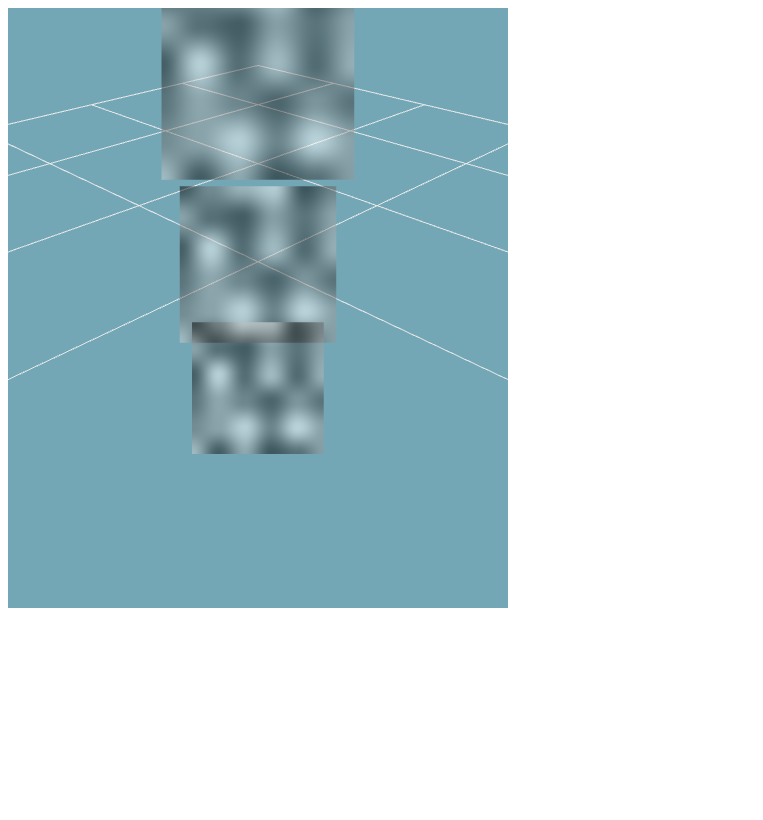
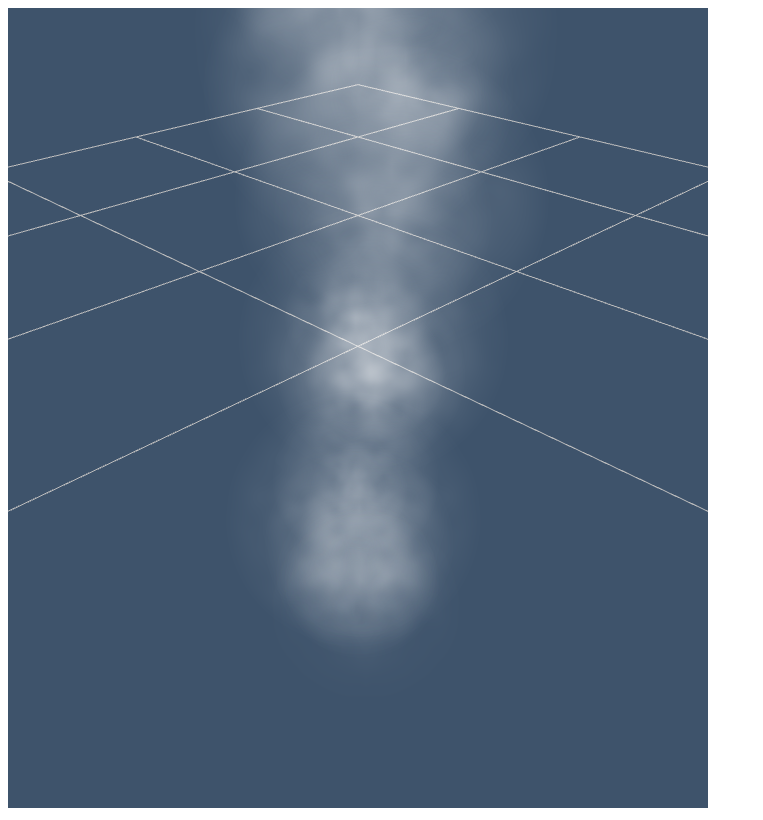
Before and after one commit to jobtalle/CurlySmoke, a plain HTML site: page index.html in a window 1280 px wide. Shown: the whole page, without its empty margins (0-763 px from the left). Drawn offline with Linux system fonts and the light colour scheme.

Commit message:
Implemented curl effect

```diff
--- a/index.html
+++ b/index.html
@@ -6,7 +6,7 @@
 </head>
 <body>
 <div id="wrapper">
-    <canvas id="renderer" width="500" height="600"></canvas>
+    <canvas id="renderer" width="700" height="800"></canvas>
 </div>
 <script type="module">
     import {boot} from "./js/boot.js";
--- a/js/boot.js
+++ b/js/boot.js
@@ -1,4 +1,4 @@
-export function boot(smoke, fps = 15) {
+export function boot(smoke, fps = 20) {
     const updateRate = 1 / fps;
     let lastTime = performance.now();
     let updateTime = 0;
--- a/js/gl/shaders/shaderSmoke.js
+++ b/js/gl/shaders/shaderSmoke.js
@@ -4,11 +4,11 @@ import {glslGlobals, UniformBlockGlobals} from "../uniforms/uniformBlockGlobals.
 export class ShaderSmoke extends Shader {
     // language=GLSL
     static #SHADER_NOISE = `
-        float hash(float n) {
+        float hash(const float n) {
             return fract(sin(n) * 43758.5453);
         }
 
-        float noise(vec3 x) {
+        float noise(const vec3 x) {
             vec3 p = floor(x);
             vec3 f = fract(x);
 
@@ -26,19 +26,47 @@ export class ShaderSmoke extends Shader {
     // language=GLSL
     static #SHADER_VERTEX = glslGlobals + `
         layout(location = 0) in vec3 position;
+        layout(location = 1) in float life;
+        layout(location = 2) in float scale;
+        layout(location = 3) in float noiseOffset;
+        layout(location = 4) in float rotation;
+
+        out float vY;
+        out float vAlpha;
+        out mat2 vRotation;
 
         void main() {
+            float life2 = life * life;
+            float angle = (life2 + 4.) * rotation;
+            float angleCos = cos(angle);
+            float angleSin = sin(angle);
+
             gl_Position = vp * vec4(position, 1.);
-            gl_PointSize = viewport.y * .2 * projection[1][1] / gl_Position.w;
+            gl_PointSize = viewport.y * scale * projection[1][1] / gl_Position.w;
+
+            vY = noiseOffset - position.y;
+            vAlpha = 4. * (life2 - life2 * life2);
+            vRotation = mat2(angleCos, -angleSin, angleSin, angleCos);
         }
         `;
 
     // language=GLSL
     static #SHADER_FRAGMENT = ShaderSmoke.#SHADER_NOISE + `
+        in float vY;
+        in float vAlpha;
+        in mat2 vRotation;
+
         out vec4 color;
 
+        float noiseOctaves(const vec3 x) {
+            return noise(x) * .5 + noise(x * 2.) * .3 + noise(x * 3.) * .2;
+        }
+
         void main() {
-            color = vec4(vec3(noise(vec3(gl_PointCoord.xy * 5., 1.))), .5);
+            float alpha = max(0., 1. - length(gl_PointCoord.xy - .5) * 2.) * vAlpha;
+            float noiseValue = .5 * .5 * noiseOctaves(vec3(vec2(abs(gl_PointCoord.x - .5), gl_PointCoord.y - .5) * vRotation * 5., vY));
+
+            color = vec4(vec3(1.), 2. * noiseValue * alpha);
         }
         `;
 
--- a/js/gl/shaders/shaders.js
+++ b/js/gl/shaders/shaders.js
@@ -3,6 +3,6 @@ import {Color} from "../../color.js";
 import {ShaderSmoke} from "./shaderSmoke.js";
 
 export class Shaders {
-    static GRID = new ShaderGrid(new Color("#e8e8e8"));
+    static GRID = new ShaderGrid(new Color("#bdbdbd"));
     static SMOKE = new ShaderSmoke();
 }
--- a/js/renderable/renderableSmoke.js
+++ b/js/renderable/renderableSmoke.js
@@ -6,7 +6,7 @@ import {Shaders} from "../gl/shaders/shaders.js";
 export class RenderableSmoke extends Renderable {
     static CAPACITY = 512;
 
-    static #STRIDE = 3;
+    static #STRIDE = 7;
 
     #staging = new Float32Array(RenderableSmoke.CAPACITY * RenderableSmoke.#STRIDE << 2);
     #vertices = new Buffer(gl.ARRAY_BUFFER, gl.DYNAMIC_DRAW, RenderableSmoke.CAPACITY * RenderableSmoke.#STRIDE << 2);
@@ -18,8 +18,21 @@ export class RenderableSmoke extends Renderable {
         this.bind();
 
         gl.bindBuffer(gl.ARRAY_BUFFER, this.#vertices.buffer);
+
         gl.enableVertexAttribArray(0);
-        gl.vertexAttribPointer(0, 3, gl.FLOAT, false, 12, 0);
+        gl.vertexAttribPointer(0, 3, gl.FLOAT, false, 28, 0);
+
+        gl.enableVertexAttribArray(1);
+        gl.vertexAttribPointer(1, 1, gl.FLOAT, false, 28, 12);
+
+        gl.enableVertexAttribArray(2);
+        gl.vertexAttribPointer(2, 1, gl.FLOAT, false, 28, 16);
+
+        gl.enableVertexAttribArray(3);
+        gl.vertexAttribPointer(3, 1, gl.FLOAT, false, 28, 20);
+
+        gl.enableVertexAttribArray(4);
+        gl.vertexAttribPointer(4, 1, gl.FLOAT, false, 28, 24);
     }
 
     stream(particles, time) {
@@ -32,6 +45,10 @@ export class RenderableSmoke extends Renderable {
             this.#staging[offset] = particles[particle].position.x + particles[particle].velocity.x * time;
             this.#staging[offset + 1] = particles[particle].position.y + particles[particle].velocity.y * time;
             this.#staging[offset + 2] = particles[particle].position.z + particles[particle].velocity.z * time;
+            this.#staging[offset + 3] = particles[particle].life - particles[particle].decay * time;
+            this.#staging[offset + 4] = particles[particle].scale;
+            this.#staging[offset + 5] = particles[particle].noiseOffset;
+            this.#staging[offset + 6] = particles[particle].rotation;
         }
 
         this.#vertices.upload(this.#staging, this.#count * RenderableSmoke.#STRIDE << 2)
--- a/js/smoke.js
+++ b/js/smoke.js
@@ -9,7 +9,7 @@ import {RenderableSmoke} from "./renderable/renderableSmoke.js";
 import {SmokeParticles} from "./smokeParticles.js";
 
 export class Smoke {
-    static #CLEAR_COLOR = new Color("#74a7b6");
+    static #CLEAR_COLOR = new Color("#3e536b");
 
     #camera = new Camera(new Vector2(0, .5));
     #cameraController = new CameraController(this.#camera);
@@ -26,8 +26,7 @@ export class Smoke {
         UniformBlocks.GLOBALS.setProjection(this.#camera.projection);
 
         gl.clearColor(Smoke.#CLEAR_COLOR.r, Smoke.#CLEAR_COLOR.g, Smoke.#CLEAR_COLOR.b, 1);
-        gl.blendFuncSeparate(gl.ONE_MINUS_SRC_ALPHA, gl.ONE_MINUS_SRC_ALPHA, gl.ONE, gl.ONE);
-        gl.blendEquation(gl.FUNC_ADD);
+        gl.blendFuncSeparate(gl.SRC_ALPHA, gl.ONE_MINUS_SRC_ALPHA, gl.ONE, gl.ONE_MINUS_SRC_ALPHA);
         gl.viewport(0, 0, glCanvas.width, glCanvas.height);
     }
 
--- a/js/smokeParticles.js
+++ b/js/smokeParticles.js
@@ -5,19 +5,31 @@ class SmokeParticle {
     position;
     velocity;
     decay;
+    scale;
+    noiseOffset;
+    rotation;
     life = 1;
 
     constructor(
         position,
         velocity,
-        decay = .01) {
+        decay,
+        scale,
+        noiseOffset,
+        rotation) {
         this.position = position;
         this.velocity = velocity;
         this.decay = decay;
+        this.scale = scale;
+        this.noiseOffset = noiseOffset;
+        this.rotation = rotation;
     }
 
     update() {
         this.position.add(this.velocity);
+
+        this.velocity.y += .005;
+        this.velocity.multiply(.85);
 
         return (this.life -= this.decay) < 0;
     }
@@ -29,7 +41,7 @@ export class SmokeParticles {
     #countdown = 1;
     #frequency;
 
-    constructor(renderable, frequency = 4) {
+    constructor(renderable, frequency = 3) {
         this.#renderable = renderable;
         this.#frequency = frequency;
     }
@@ -38,7 +50,17 @@ export class SmokeParticles {
         if (this.#particles.length === RenderableSmoke.CAPACITY)
             return;
 
-        this.#particles.push(new SmokeParticle(new Vector3(), new Vector3(0, .1, 0)));
+        this.#particles.push(new SmokeParticle(
+            new Vector3(),
+            new Vector3(
+                Math.random() - .5,
+                Math.random() - .5,
+                0).multiply(Math.random() * .05),
+                .005 + Math.random() * .01,
+                .1 + .2 * Math.random(),
+                Math.random() * 128,
+                4 + 4 * Math.random()
+            ));
     }
 
     update() {
```
